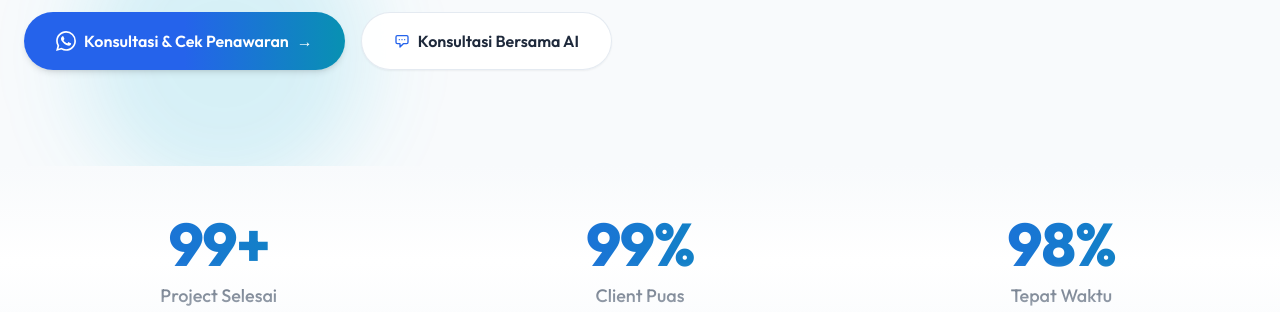
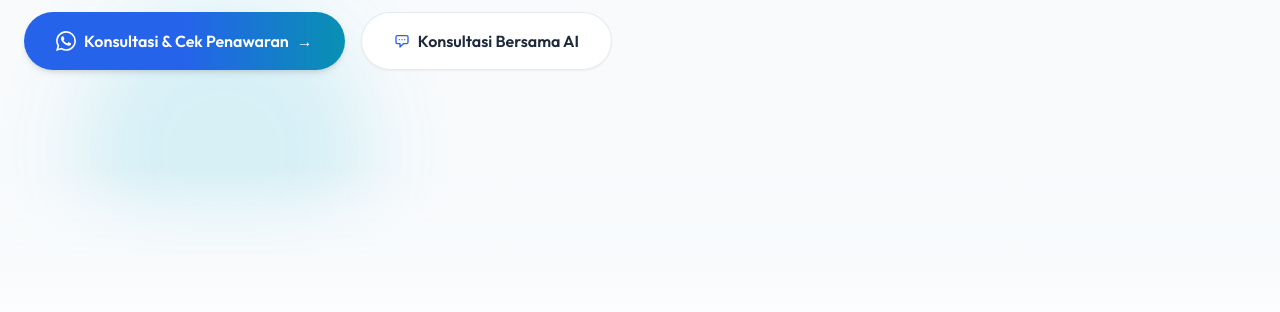
Before and after one commit to mfahmiq/LocaGo-Creative, a React (Vite) app: page / in a window 1280 px wide. Shown: the part 758-1070 px from the top of the page. Built offline with nearby package versions, Linux system fonts and the light colour scheme; no server answers.

Commit message:
fix(hero): reposition smooth section transition gradient below CTA buttons with proper clearance

```diff
--- a/components/Hero.tsx
+++ b/components/Hero.tsx
@@ -72,19 +72,16 @@ const Hero: React.FC = () => {
   }, [currentText, isDeleting, wordIndex, words]);
 
   return (
-    <section className="relative min-h-screen flex items-center pt-28 pb-20 lg:pt-32 lg:pb-24 overflow-hidden bg-slate-50 dark:bg-slate-900 transition-colors duration-300">
+    <section className="relative min-h-screen flex items-center pt-28 pb-32 lg:pt-32 lg:pb-36 overflow-hidden bg-slate-50 dark:bg-slate-900 transition-colors duration-300">
       {/* Dynamic Background */}
       <div className="absolute inset-0 w-full h-full bg-grid-pattern opacity-20 user-select-none pointer-events-none"></div>
-
-      {/* Bottom Background Transition Fade (kept strictly in background behind content) */}
-      <div className="absolute bottom-0 left-0 w-full h-24 bg-gradient-to-t from-slate-50 dark:from-slate-900 to-transparent z-0 pointer-events-none"></div>
 
       {/* Animated Blobs - Clean Corporate Blue & Cyan */}
       <div className="hidden md:block absolute top-0 -left-4 w-72 h-72 bg-blue-500/20 rounded-full mix-blend-multiply filter blur-2xl opacity-70 animate-blob"></div>
       <div className="hidden md:block absolute top-0 -right-4 w-72 h-72 bg-emerald-400/20 rounded-full mix-blend-multiply filter blur-2xl opacity-60 animate-blob animate-delay-200"></div>
       <div className="hidden md:block absolute -bottom-8 left-20 w-72 h-72 bg-cyan-500/20 rounded-full mix-blend-multiply filter blur-2xl opacity-70 animate-blob animate-delay-500"></div>
 
-      <div className="container mx-auto px-6 relative z-20">
+      <div className="container mx-auto px-6 relative z-20 mb-8 sm:mb-12">
         <div className="flex flex-col lg:flex-row items-center gap-12 lg:gap-16">
 
           {/* Content */}
@@ -225,6 +222,8 @@ const Hero: React.FC = () => {
         </div>
       </div>
 
+      {/* Smooth Transition Gradient to Stats section - positioned cleanly below buttons */}
+      <div className="absolute bottom-0 left-0 w-full h-24 bg-gradient-to-b from-transparent via-slate-50/60 dark:via-slate-900/60 to-slate-50 dark:to-slate-900 pointer-events-none z-10"></div>
     </section>
   );
 };
```
